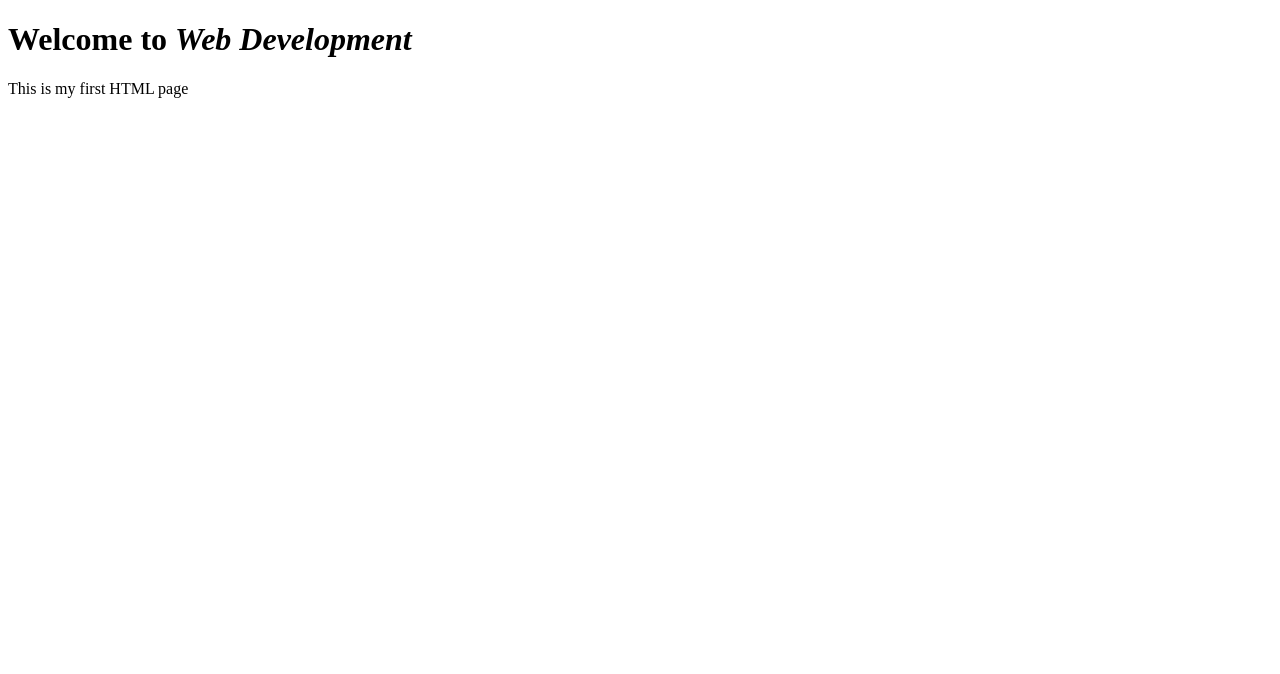
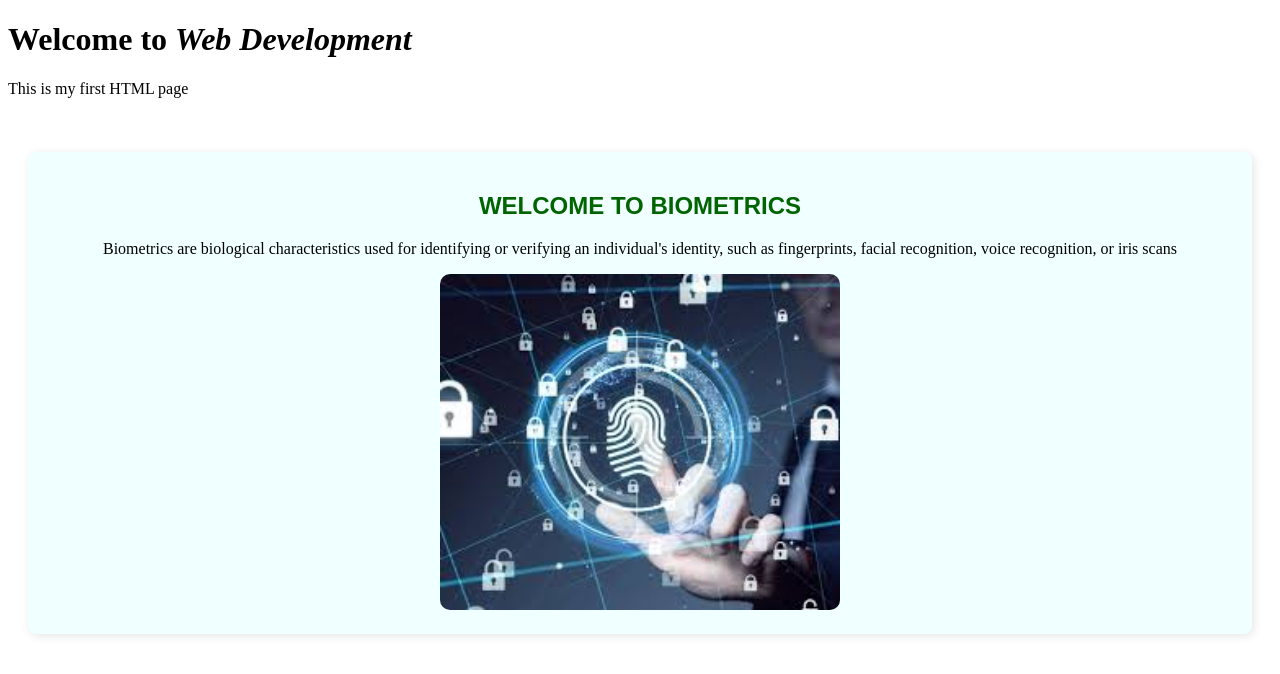
Before and after one commit to KASONDE3/web-dev-lab, a plain HTML site: page index.html in a window 1280 px wide. Drawn offline with Linux system fonts and the light colour scheme.

Commit message:
Added styles

```diff
--- /dev/null
+++ b/css/styles.css
@@ -0,0 +1,19 @@
+section {
+    background-color: azure;
+    padding: 20px;
+    border-radius: 8px;
+    margin: 20px;
+    text-align: center;
+    box-shadow: 2px 2px 10px rgba(0,0,0,0.1);
+}
+
+img {
+    border-radius: 10px;
+    max-width: 100%;
+    height: auto;
+}
+
+h2 {
+    color: darkgreen;
+    font-family: 'Arial', sans-serif;
+}
--- a/index.html
+++ b/index.html
@@ -4,9 +4,16 @@
         <meta charset="UTF-8">
         <meta name="viewpoint" content="width=device-width, initial-scale=1.0">
         <title>My Web Page</title>
+        <link rel="stylesheet" href="css/styles.css">
     </head>
     <body>
         <h1>Welcome to <i>Web Development</i></h1>
         <p>This is my first HTML page</p>
+        <br>
+        <section>
+                <p><h2>WELCOME TO BIOMETRICS</h2></p>
+                <p>Biometrics are biological characteristics used for identifying or verifying an individual's identity, such as fingerprints, facial recognition, voice recognition, or iris scans</p>
+                <img src="img/biometrics.jpeg" width="400" height="400">
+            </section>
     </body>
 </html>
```
Also changed, not shown: img/biometrics.jpeg (added).
